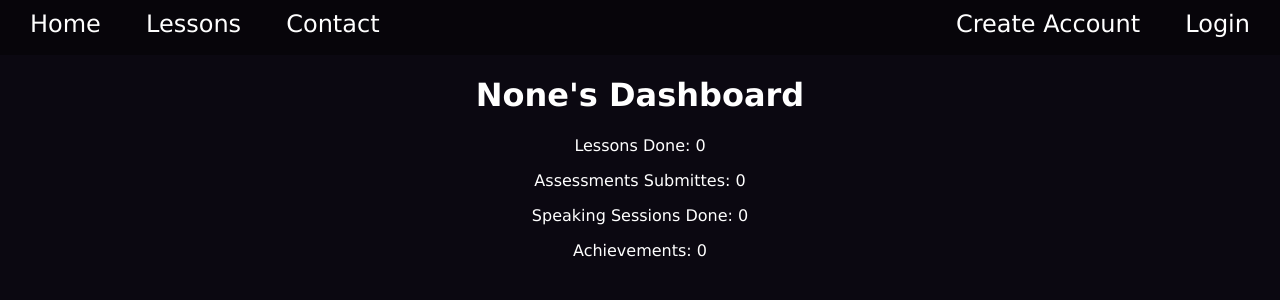
After one commit to Issah45/Al-Bayan, a Flask app: page /dashboard in a window 1280 px wide. The commit adds this page. Shown: the top 300 px of the page. Run offline with Flask 3, Linux system fonts and the light colour scheme.

Commit message:
sessionsnso

```diff
--- a/main.py
+++ b/main.py
@@ -1,8 +1,12 @@
 from flask import Flask, redirect, url_for, render_template, request, session
-import sqlite3, os, smtplib, ssl
+import sqlite3, os
 
 app = Flask(__name__)
 app.secret_key = "K1YS1R"
+
+@app.route("/dashboard")
+def dashboard():
+    return render_template("dashboard.html")
 
 @app.route("/lessons")
 def lessons():
--- a/templates/base.html
+++ b/templates/base.html
@@ -21,7 +21,7 @@
 
             {% if session.get("uname") != "None" and session.get("uname") != None %}
                 <li><a href="/community">Community</a></li>
-                <li><a href="#">{{session.get("uname")}}</a></li>
+                <li><a href="/dashboard">{{session.get("uname")}}</a></li>
                 <li><a href="/signout">Sign Out</a></li>
             {% endif %}
         </ul>
--- /dev/null
+++ b/templates/dashboard.html
@@ -0,0 +1,11 @@
+{% extends "base.html" %}
+{% block title %}{% endblock %}
+{% block content %}
+
+    <h1>{{session.get("uname")}}'s Dashboard</h1>
+
+    <p>Lessons Done: 0</p>
+    <p>Assessments Submittes: 0</p>
+    <p>Speaking Sessions Done: 0</p>
+    <p>Achievements: 0</p>
+{% endblock %}
--- a/templates/lessons.html
+++ b/templates/lessons.html
@@ -17,6 +17,7 @@
                 {% endfor %}
             {% endif %}
         </div>
+        <a href="https://calendar.google.com/calendar/u/0/r/eventedit?vcon=meet&dates=now&hl=en&add=abeebissa@gmail.com">Book A Speaking Session</a><br><br>
         <a href="/specialform">Want Special Lessons? Click Here!</a>
     </div>
 
--- a/templates/login.html
+++ b/templates/login.html
@@ -1,7 +1,7 @@
 {% extends "base.html" %}
 {% block title %}{% endblock %}
 {% block content %}
-    <form action="#" method="POST">
+    <form action="#" method="POST" class="loginform">
         <p>Username:</p>
         <input type="text" name="username">
         <p>Password:</p>
```
Also changed, not shown: lessons.db.
